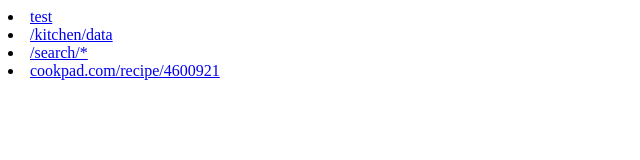
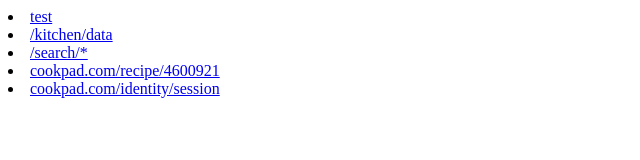
Before and after one commit to TLSnkawai/tlsnkawai.github.io, a plain HTML site: page index.html in a window 1280 px wide. Shown: the whole page, without its empty margins (0-640 px from the left). Drawn offline with Linux system fonts and the light colour scheme.

Commit message:
no message

```diff
--- a/index.html
+++ b/index.html
@@ -8,6 +8,6 @@
         <li><a href="https://cookpad.com/kitchen/data">/kitchen/data</a></li>
         <li><a href="https://cookpad.com/search/%E3%82%B4%E3%83%BC%E3%83%A4">/search/*</a></li>
         <li><a href="https://cookpad.com/recipe/4600921">cookpad.com/recipe/4600921</a></li>
-
+        <li><a href="https://cookpad.com/identity/session">cookpad.com/identity/session</a></li>
     </body>
 </html>
```
